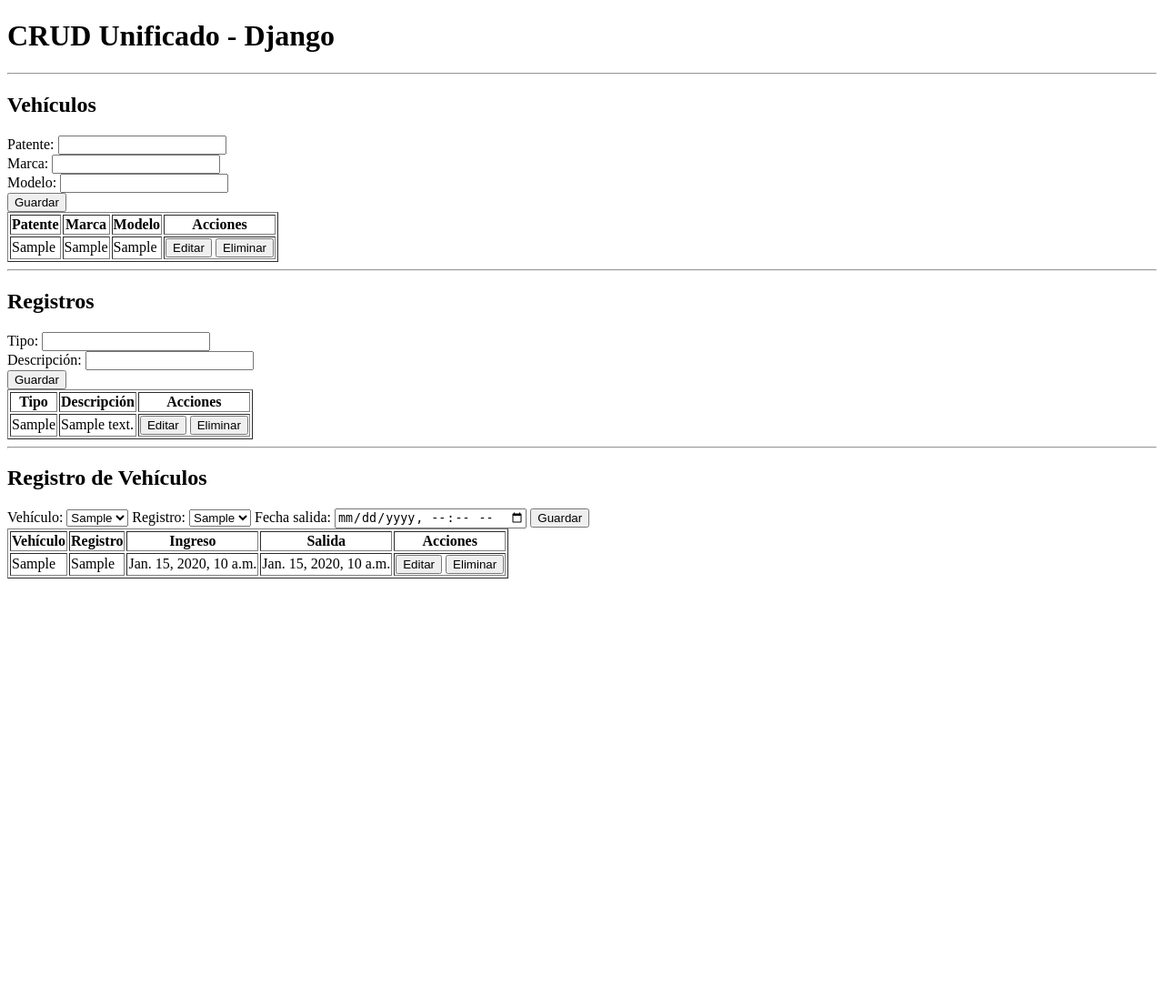
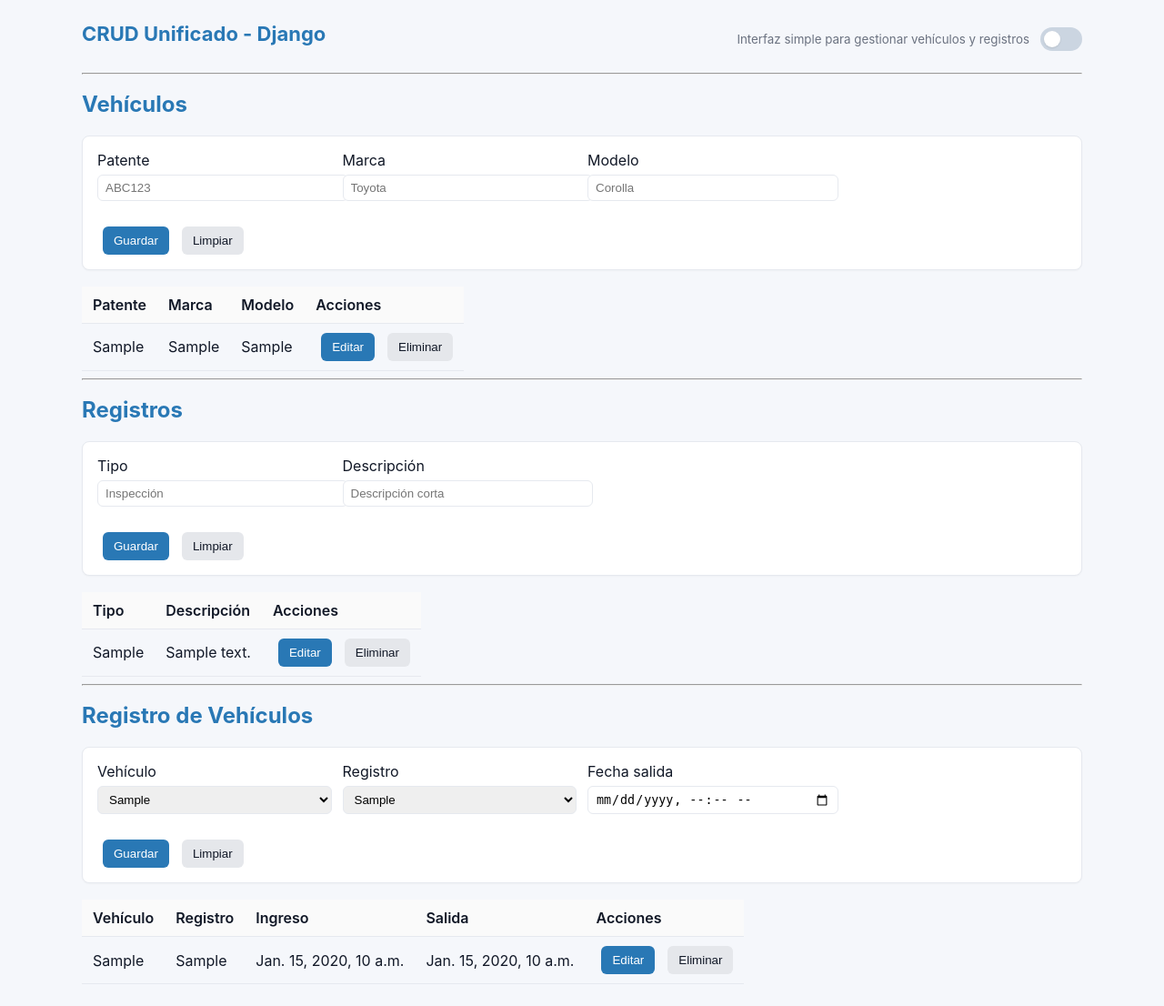
Before and after one commit to Ez3qui3lF3rr3ir4/Backend_EV3, a Django app: page /home/ in a window 1280 px wide. Shown: the whole page at 91% size. Before the commit the page ends 636 px from the top, so only its background shows below. Run offline with Django 5.2, Linux system fonts and the light colour scheme; tables that the repository leaves empty hold one stand-in row (values such as "Sample post").

Commit message:
Third commit

```diff
--- /dev/null
+++ b/VRS/SystemCore/static/SystemCore/css/style.css
@@ -0,0 +1,140 @@
+/* Estilos básicos para CRUD Unificado */
+:root{
+  --bg:#f5f7fb;
+  --card:#ffffff;
+  --text:#111827;
+  --title-color: var(--accent);
+  --accent:#2978b5;
+  --muted:#6b7280;
+  --border:#e6e9ef;
+}
+/* Dark theme variables applied when `dark` class is set on <html> */
+html.dark{
+  --bg:#0b1220;
+  --card:#0f1724;
+  --accent:#60a5fa;
+  --muted:#9ca3af;
+  --text:#ffffff;
+  --title-color: var(--text);
+  --border:#1f2937;
+  color-scheme: dark;
+}
+body{
+  font-family: Inter, system-ui, -apple-system, "Segoe UI", Roboto, "Helvetica Neue", Arial;
+  background:var(--bg);
+  color:var(--text);
+  margin:0;
+  padding:24px;
+}
+.container{
+  max-width:1100px;
+  margin:0 auto;
+  background:transparent;
+}
+.header{
+  display:flex;
+  align-items:center;
+  justify-content:space-between;
+  gap:16px;
+  margin-bottom:18px;
+}
+.header-right{ display:flex; align-items:center; gap:12px; }
+.title{
+  margin:0 0 12px 0;
+  font-size:22px;
+  color:var(--title-color);
+}
+
+/* Make section headings match title color (white in dark mode) */
+h2{ color:var(--title-color); margin-top:18px; }
+.card{
+  background:var(--card);
+  border:1px solid var(--border);
+  padding:16px;
+  border-radius:8px;
+  box-shadow:0 1px 2px rgba(16,24,40,0.03);
+  margin-bottom:18px;
+}
+/* Make form cards use a responsive grid */
+.card{
+  display:grid;
+  grid-template-columns: repeat(auto-fit, minmax(220px, 1fr));
+  gap:12px;
+}
+/* Ensure action row spans full width of the form grid */
+.form-actions{ grid-column: 1 / -1; display:flex; gap:8px; align-items:center; }
+form input, form select{
+  padding:6px 8px;
+  border:1px solid var(--border);
+  border-radius:6px;
+  margin:6px 0 8px 0;
+  min-width:0;
+  width:100%;
+}
+.btn{
+  background:var(--accent);
+  color:white;
+  border:none;
+  padding:8px 12px;
+  border-radius:6px;
+  cursor:pointer;
+  margin-left:6px;
+}
+.btn.secondary{
+  background:#e5e7eb;
+  color:#111827;
+}
+.form-actions{ margin-top:8px; }
+.inline-form{ display:inline; }
+
+/* Theme switch styling */
+.theme-switch{ display:inline-block; position:relative; width:46px; height:26px; }
+.theme-switch input{ position:absolute; opacity:0; width:0; height:0; }
+.theme-switch .slider{
+  position:absolute; cursor:pointer; inset:0; background:#cbd5e1; border-radius:999px; transition:all .2s ease;
+}
+.theme-switch .slider::after{
+  content:''; position:absolute; width:18px; height:18px; left:4px; top:4px; background:white; border-radius:50%; transition:all .2s ease; box-shadow:0 1px 2px rgba(0,0,0,0.1);
+}
+.theme-switch input:checked + .slider{ background:var(--accent); }
+.theme-switch input:checked + .slider::after{ transform:translateX(20px); }
+
+/* Container background and text adapt */
+body{ background:var(--bg); color:var(--card-color, #111827); }
+.card{ background:var(--card); }
+.data-table{
+  width:100%;
+  border-collapse:collapse;
+  margin-top:8px;
+  /* allow horizontal scroll on small screens */
+  display:block;
+  overflow:auto;
+}
+.data-table th, .data-table td{
+  text-align:left;
+  padding:10px 12px;
+  border-bottom:1px solid var(--border);
+}
+.data-table th{
+  background:#fafafa;
+  color:var(--muted);
+  font-weight:600;
+}
+.data-table td, .data-table th{ color:var(--text); }
+.actions{ display:flex; gap:8px; align-items:center; }
+small.muted{ color:var(--muted); }
+@media (max-width:760px){
+  .container{ padding:12px; }
+  form input{ width:100%; }
+  .actions{ flex-direction:column; align-items:flex-start; }
+  .header{ flex-wrap:wrap; }
+  .header-right{ width:100%; justify-content:space-between; margin-top:8px; }
+  /* Make buttons full-width on very small screens for easier tapping */
+  .btn{ width:100%; display:block; margin:6px 0; }
+  .inline-form{ display:block; }
+}
+
+/* Slightly larger breakpoint: make tables readable with smaller font */
+@media (max-width:1024px){
+  .data-table th, .data-table td{ padding:8px 10px; }
+}
--- /dev/null
+++ b/VRS/SystemCore/static/SystemCore/js/theme.js
@@ -0,0 +1,29 @@
+(function(){
+  const KEY = 'theme';
+  const DARK = 'dark';
+  function applyTheme(theme){
+    if(theme === DARK){
+      document.documentElement.classList.add(DARK);
+    } else {
+      document.documentElement.classList.remove(DARK);
+    }
+  }
+
+  document.addEventListener('DOMContentLoaded', function(){
+    const toggle = document.getElementById('theme-toggle');
+    if(!toggle) return;
+
+    // Determine initial theme: stored > prefers-color-scheme > light
+    const stored = localStorage.getItem(KEY);
+    const prefersDark = window.matchMedia && window.matchMedia('(prefers-color-scheme: dark)').matches;
+    const initial = stored || (prefersDark ? DARK : 'light');
+    applyTheme(initial);
+    toggle.checked = (initial === DARK);
+
+    toggle.addEventListener('change', function(){
+      const t = this.checked ? DARK : 'light';
+      applyTheme(t);
+      try{ localStorage.setItem(KEY, t); }catch(e){/* ignore */}
+    });
+  });
+})();
--- a/VRS/SystemCore/templates/index.html
+++ b/VRS/SystemCore/templates/index.html
@@ -1,11 +1,26 @@
 <!DOCTYPE html>
-<html>
+{% load static %}
+<html lang="es">
 <head>
+        <meta charset="utf-8">
+        <meta name="viewport" content="width=device-width,initial-scale=1">
         <title>CRUD Unificado</title>
+        <link rel="stylesheet" href="{% static 'SystemCore/css/style.css' %}">
 </head>
 <body>
+<div class="container">
 
-<h1>CRUD Unificado - Django</h1>
+<div class="header">
+</h1>
+    <h1 class="title">CRUD Unificado - Django</h1>
+    <div class="header-right">
+        <small class="muted">Interfaz simple para gestionar vehículos y registros</small>
+        <label class="theme-switch" for="theme-toggle">
+            <input type="checkbox" id="theme-toggle" aria-label="Alternar tema oscuro">
+            <span class="slider"></span>
+        </label>
+    </div>
+</div>
 
 <hr>
 
@@ -13,19 +28,30 @@
 <h2>Vehículos</h2>
 
 <!-- FORM CREAR / EDITAR VEHÍCULO -->
-<form method="POST">
+<form method="POST" class="card">
     {% csrf_token %}
 
     <input type="hidden" name="vehiculo_id" id="vehiculo_id">
 
-    Patente: <input name="patente" id="patente"><br>
-    Marca: <input name="marca" id="marca"><br>
-    Modelo: <input name="modelo" id="modelo"><br>
-
-    <button type="submit" name="save_vehiculo">Guardar</button>
+        <div>
+            <label for="patente">Patente</label><br>
+            <input name="patente" id="patente" placeholder="ABC123">
+        </div>
+        <div>
+            <label for="marca">Marca</label><br>
+            <input name="marca" id="marca" placeholder="Toyota">
+        </div>
+        <div>
+            <label for="modelo">Modelo</label><br>
+            <input name="modelo" id="modelo" placeholder="Corolla">
+        </div>
+        <div class="form-actions">
+            <button type="submit" name="save_vehiculo" class="btn">Guardar</button>
+            <button type="reset" class="btn secondary">Limpiar</button>
+        </div>
     </form>
 
-<table border="1">
+    <table class="data-table">
     <tr>
         <th>Patente</th>
         <th>Marca</th>
@@ -39,23 +65,24 @@
         <td>{{ v.marca }}</td>
         <td>{{ v.modelo }}</td>
         <td>
-            <!-- Botón editar -->
-            <button onclick="
+            <div class="actions">
+              <button class="btn" onclick="
                 document.getElementById('vehiculo_id').value='{{ v.id }}';
                 document.getElementById('patente').value='{{ v.patente }}';
                 document.getElementById('marca').value='{{ v.marca }}';
                 document.getElementById('modelo').value='{{ v.modelo }}';
               ">Editar</button>
 
-            <!-- eliminar -->
-            <form method="POST" style="display:inline;">
+              <form method="POST" class="inline-form">
                   {% csrf_token %}
                   <input type="hidden" name="vehiculo_id" value="{{ v.id }}">
-                <button type="submit" name="delete_vehiculo">Eliminar</button>
+                  <button type="submit" name="delete_vehiculo" class="btn secondary">Eliminar</button>
               </form>
+            </div>
         </td>
     </tr>
     {% endfor %}
+
 </table>
 
 <hr>
@@ -63,18 +90,27 @@
 <!-- ================= REGISTROS ================= -->
 <h2>Registros</h2>
 
-<form method="POST">
+<form method="POST" class="card">
     {% csrf_token %}
 
     <input type="hidden" name="registro_id" id="registro_id">
 
-    Tipo: <input name="tipo" id="tipo_reg"><br>
-    Descripción: <input name="descripcion" id="desc_reg"><br>
+        <div>
+            <label for="tipo_reg">Tipo</label><br>
+            <input name="tipo" id="tipo_reg" placeholder="Inspección">
+        </div>
+        <div>
+            <label for="desc_reg">Descripción</label><br>
+            <input name="descripcion" id="desc_reg" placeholder="Descripción corta">
+        </div>
 
-    <button type="submit" name="save_registro">Guardar</button>
+        <div class="form-actions">
+            <button type="submit" name="save_registro" class="btn">Guardar</button>
+            <button type="reset" class="btn secondary">Limpiar</button>
+        </div>
     </form>
 
-<table border="1">
+    <table class="data-table">
     <tr>
         <th>Tipo</th>
         <th>Descripción</th>
@@ -86,20 +122,23 @@
         <td>{{ r.tipo_registro }}</td>
         <td>{{ r.descripcion }}</td>
         <td>
-            <button onclick="
+            <div class="actions">
+              <button class="btn" onclick="
                 document.getElementById('registro_id').value='{{ r.id }}';
                 document.getElementById('tipo_reg').value='{{ r.tipo_registro }}';
                 document.getElementById('desc_reg').value='{{ r.descripcion }}';
               ">Editar</button>
 
-            <form method="POST" style="display:inline;">
+              <form method="POST" class="inline-form">
                   {% csrf_token %}
                   <input type="hidden" name="registro_id" value="{{ r.id }}">
-                <button type="submit" name="delete_registro">Eliminar</button>
+                  <button type="submit" name="delete_registro" class="btn secondary">Eliminar</button>
               </form>
+            </div>
         </td>
     </tr>
     {% endfor %}
+
 </table>
 
 <hr>
@@ -107,32 +146,41 @@
 <!-- =============== REGISTRO VEHICULO =============== -->
 <h2>Registro de Vehículos</h2>
 
-<form method="POST">
+<form method="POST" class="card">
     {% csrf_token %}
 
     <input type="hidden" name="rv_id" id="rv_id">
 
-    Vehículo:
+        <div>
+            <label for="rv_vehiculo">Vehículo</label><br>
             <select name="vehiculo" id="rv_vehiculo">
         {% for v in vehiculos %}
         <option value="{{ v.id }}">{{ v.patente }}</option>
         {% endfor %}
     </select>
+        </div>
 
-    Registro:
+        <div>
+            <label for="rv_registro">Registro</label><br>
             <select name="registro" id="rv_registro">
         {% for r in registros %}
         <option value="{{ r.id }}">{{ r.tipo_registro }}</option>
         {% endfor %}
     </select>
+        </div>
 
-    Fecha salida:
+        <div>
+            <label for="rv_salida">Fecha salida</label><br>
             <input type="datetime-local" name="fecha_salida" id="rv_salida">
+        </div>
 
-    <button type="submit" name="save_rv">Guardar</button>
+        <div class="form-actions">
+            <button type="submit" name="save_rv" class="btn">Guardar</button>
+            <button type="reset" class="btn secondary">Limpiar</button>
+        </div>
     </form>
 
-<table border="1">
+    <table class="data-table">
     <tr>
         <th>Vehículo</th>
         <th>Registro</th>
@@ -149,22 +197,27 @@
         <td>{{ rv.fecha_salida }}</td>
 
         <td>
-            <button onclick="
+            <div class="actions">
+                            <button class="btn" onclick="
                                 document.getElementById('rv_id').value='{{ rv.id }}';
                                 document.getElementById('rv_vehiculo').value='{{ rv.vehiculo.id }}';
                                 document.getElementById('rv_registro').value='{{ rv.registro.id }}';
-                document.getElementById('rv_salida').value='{{ rv.fecha_salida|date:'Y-m-d\\TH:i' }}';
+                                document.getElementById('rv_salida').value='{{ rv.fecha_salida|date:"Y-m-d\\TH:i" }}';
                             ">Editar</button>
 
-            <form method="POST" style="display:inline;">
+              <form method="POST" class="inline-form">
                   {% csrf_token %}
                   <input type="hidden" name="rv_id" value="{{ rv.id }}">
-                <button type="submit" name="delete_rv">Eliminar</button>
+                  <button type="submit" name="delete_rv" class="btn secondary">Eliminar</button>
               </form>
+            </div>
         </td>
     </tr>
     {% endfor %}
   </table>
 
+</div>
+
 </body>
+<script src="{% static 'SystemCore/js/theme.js' %}"></script>
 </html>
--- a/VRS/VRS/urls.py
+++ b/VRS/VRS/urls.py
@@ -1,8 +1,12 @@
 from django.contrib import admin
 from django.urls import path
+from django.views.generic.base import RedirectView
 from SystemCore.views import index as Dashboard
 
 urlpatterns = [
     path('admin/', admin.site.urls),
+    # Página principal de la app
     path('home/', Dashboard, name='index'),
+    # Redirigir la raíz del sitio a la página 'home'
+    path('', RedirectView.as_view(pattern_name='index', permanent=False), name='root-redirect'),
 ]
```
Lines whose indentation alone changed are shown as unchanged.
